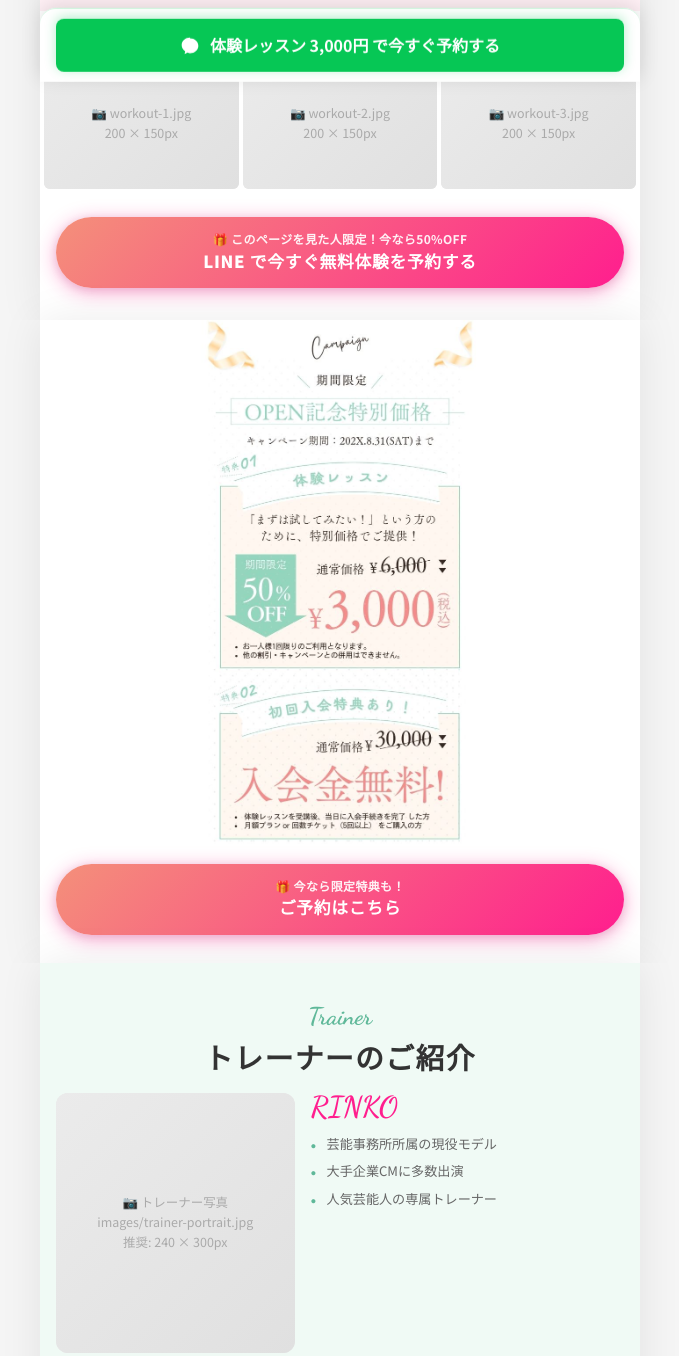
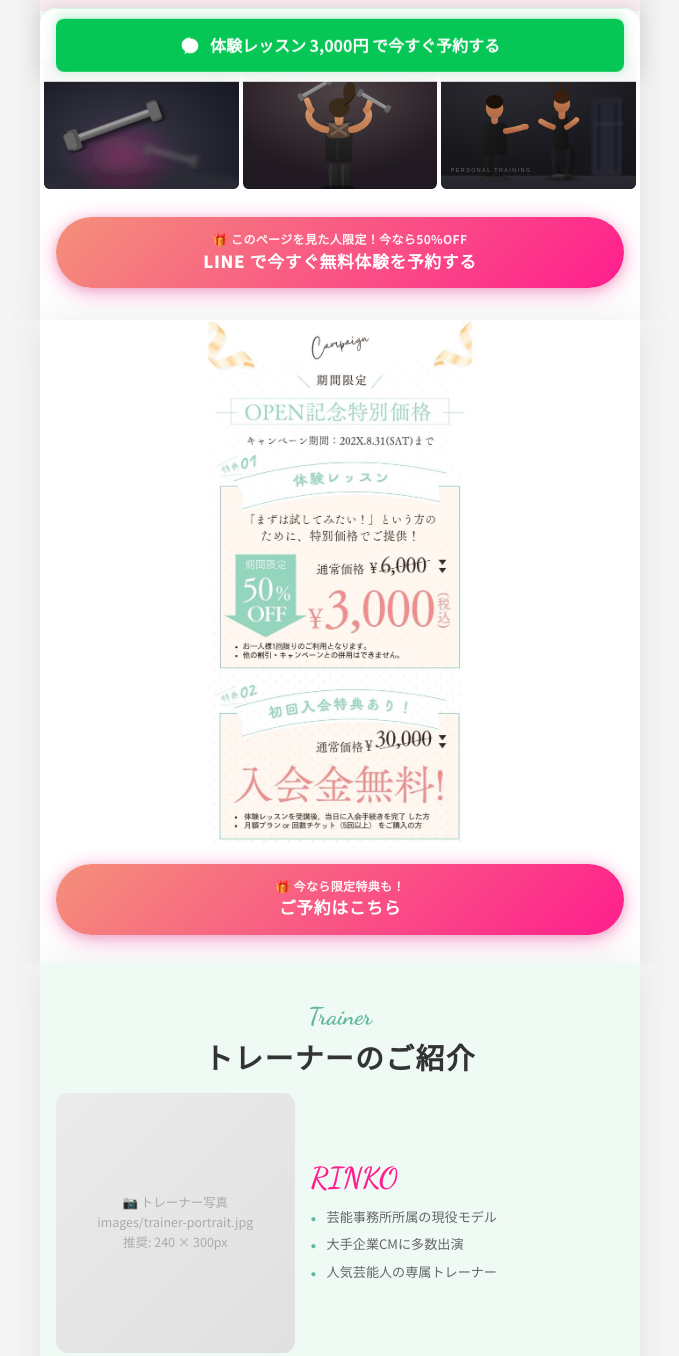
Before and after one commit to M-TKD/Rinko-LP, a plain HTML site: page index.html in a window 1280 px wide. Shown: the part 792-2148 px from the top of the page, without its empty margins (300-979 px from the left). Drawn offline with Linux system fonts and the light colour scheme.

Commit message:
ワークアウト画像SVG追加・トレーナー行レイアウト修正・コンテスト写真全身表示

```diff
--- a/index.html
+++ b/index.html
@@ -78,23 +78,17 @@
 
         <!-- トレーニング写真 3枚グリッド -->
         <div class="hero-photo-grid">
-          <!-- 写真差し替え: images/workout-1.jpg（推奨サイズ 200×150px） -->
-          <div class="photo-slot photo-slot--workout"
-               data-label="📷 workout-1.jpg&#10;200 × 150px">
-            <img src="images/workout-1.jpg" alt="トレーニング写真①"
-                 onerror="this.closest('.photo-slot').classList.add('is-placeholder');this.remove()">
+          <!-- 写真差し替え: images/workout-1.jpg（推奨サイズ 200×150px）またはworkout-1.svgのまま使用可 -->
+          <div class="photo-slot photo-slot--workout">
+            <img src="images/workout-1.svg" alt="トレーニング写真①">
           </div>
-          <!-- 写真差し替え: images/workout-2.jpg（推奨サイズ 200×150px） -->
-          <div class="photo-slot photo-slot--workout"
-               data-label="📷 workout-2.jpg&#10;200 × 150px">
-            <img src="images/workout-2.jpg" alt="トレーニング写真②"
-                 onerror="this.closest('.photo-slot').classList.add('is-placeholder');this.remove()">
+          <!-- 写真差し替え: images/workout-2.jpg（推奨サイズ 200×150px）またはworkout-2.svgのまま使用可 -->
+          <div class="photo-slot photo-slot--workout">
+            <img src="images/workout-2.svg" alt="トレーニング写真②">
           </div>
-          <!-- 写真差し替え: images/workout-3.jpg（推奨サイズ 200×150px） -->
-          <div class="photo-slot photo-slot--workout"
-               data-label="📷 workout-3.jpg&#10;200 × 150px">
-            <img src="images/workout-3.jpg" alt="トレーニング写真③"
-                 onerror="this.closest('.photo-slot').classList.add('is-placeholder');this.remove()">
+          <!-- 写真差し替え: images/workout-3.jpg（推奨サイズ 200×150px）またはworkout-3.svgのまま使用可 -->
+          <div class="photo-slot photo-slot--workout">
+            <img src="images/workout-3.svg" alt="トレーニング写真③">
           </div>
         </div>
 
--- a/style.css
+++ b/style.css
@@ -529,7 +529,7 @@ a {
 .photo-slot--hero-comp  { width: 48%; height: 180px; flex-shrink: 0; border-radius: 8px; overflow: hidden; }
 .photo-slot--workout    { height: 130px; border-radius: 6px; overflow: hidden; }
 .photo-slot--portrait   { width: 42%; flex-shrink: 0; height: 260px; border-radius: 12px; overflow: hidden; }
-.photo-slot--full       { height: auto; background: #111; }
+.photo-slot--full       { height: auto; min-height: 300px; background: #111; }
 .photo-slot--full img   { height: auto; object-fit: contain; object-position: center; }
 .photo-slot--studio     { height: 240px; }
 
@@ -707,19 +707,23 @@ a {
 .trainer-profile-row {
   display: flex;
   gap: 16px;
-  align-items: flex-start;
+  align-items: stretch;
   padding: 0 16px 20px;
 }
 
 .trainer-bio {
   flex: 1;
+  display: flex;
+  flex-direction: column;
+  justify-content: center;
+  gap: 14px;
 }
 
 .trainer-name {
   font-family: 'Dancing Script', cursive;
   font-size: 1.8rem;
   color: var(--hot-pink);
-  margin-bottom: 12px;
+  margin-bottom: 0;
   line-height: 1;
 }
 
```
Also changed, not shown: images/workout-1.svg (added), images/workout-2.svg (added), images/workout-3.svg (added).
